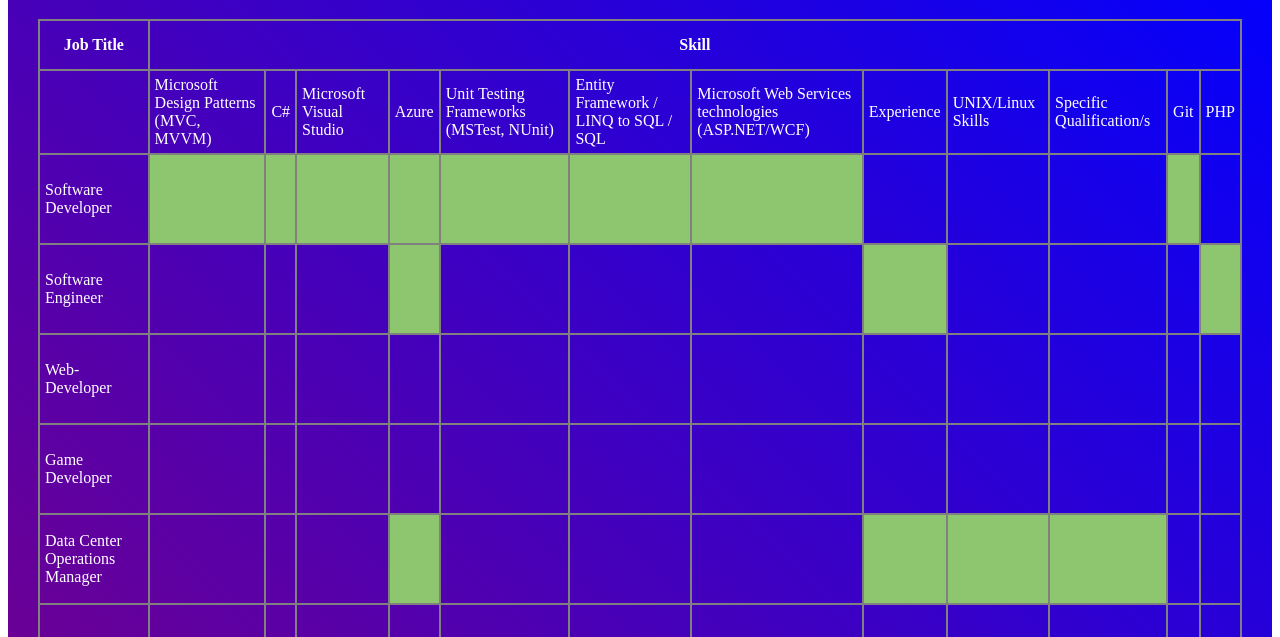
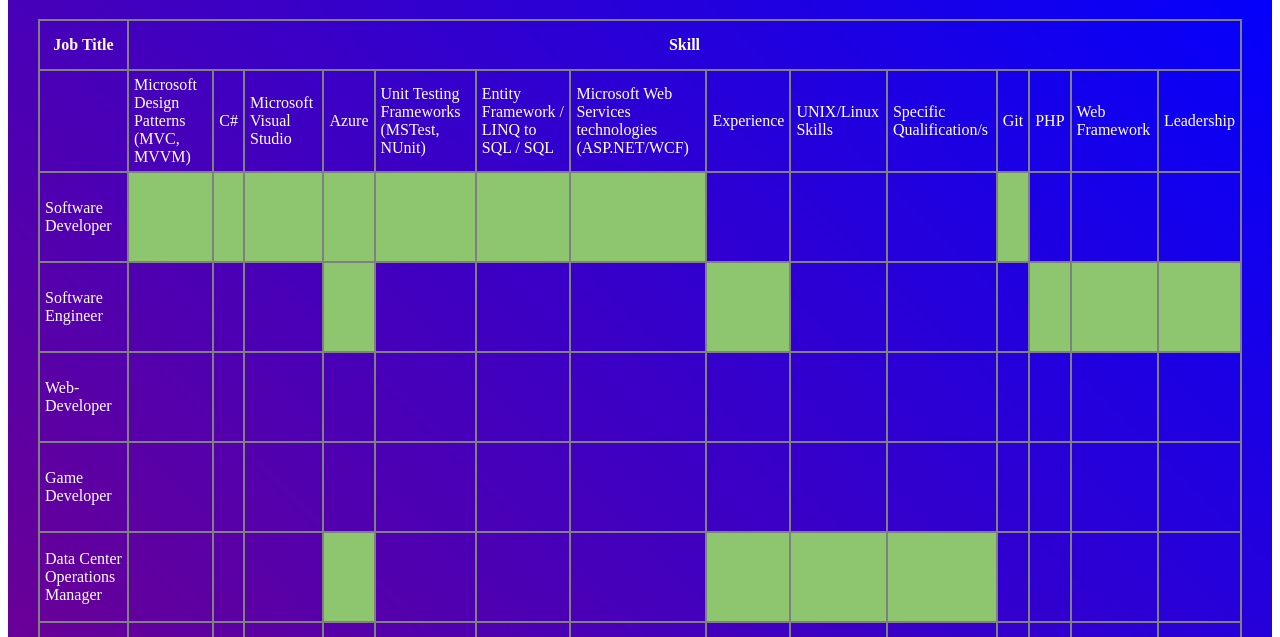
Before and after one commit to ChrisTheITstudent/Summit, a plain HTML site: page ideal-jobs.html in a window 1280 px wide. Shown: the part 163-800 px from the top of the page. Drawn offline with Linux system fonts and the light colour scheme.

Commit message:
Chris's individual test results v1.2 Added Ideal jobs skills data from teams document

```diff
--- a/ideal-jobs.html
+++ b/ideal-jobs.html
@@ -24,7 +24,7 @@
       <table style="color: white;">
         <tr style="height: 50px;">
           <th>Job Title</th>
-          <th colspan="12">Skill</th>
+          <th colspan="14">Skill</th>
         </tr>
         <tr style="height: 50px;">
           <td></td> <!-- Skills List (each seperate table data) -->
@@ -40,6 +40,8 @@
           <td>Specific Qualification/s</td>
           <td>Git</td>
           <td>PHP</td>
+          <td>Web Framework</td>
+          <td>Leadership</td>
         </tr>
          <!-- Job Titles list (each seperate table row) -->
         <tr>
@@ -56,6 +58,8 @@
           <td></td>
           <td class="yes"></td>
           <td></td>
+          <td></td>
+          <td></td>
         </tr>
         <tr>
           <td>Software Engineer</td>
@@ -71,9 +75,13 @@
           <td></td>
           <td></td>
           <td class="yes"></td>
+          <td class="yes"></td>
+          <td class="yes"></td>
         </tr>
         <tr>
           <td>Web-Developer</td>
+          <td></td>
+          <td></td>
           <td></td>
           <td></td>
           <td></td>
@@ -101,6 +109,8 @@
           <td></td>
           <td></td>
           <td></td>
+          <td></td>
+          <td></td>
         </tr>
         <tr>
           <td>Data Center Operations Manager</td>
@@ -116,8 +126,12 @@
           <td class="yes"></td>
           <td></td>
           <td></td>
+          <td></td>
+          <td></td>
         </tr>
         <tr>
+          <td></td>
+          <td></td>
           <td></td>
           <td></td>
           <td></td>
```
Also changed, not shown: individual-test-results/chris.html (+4 -3 lines).
